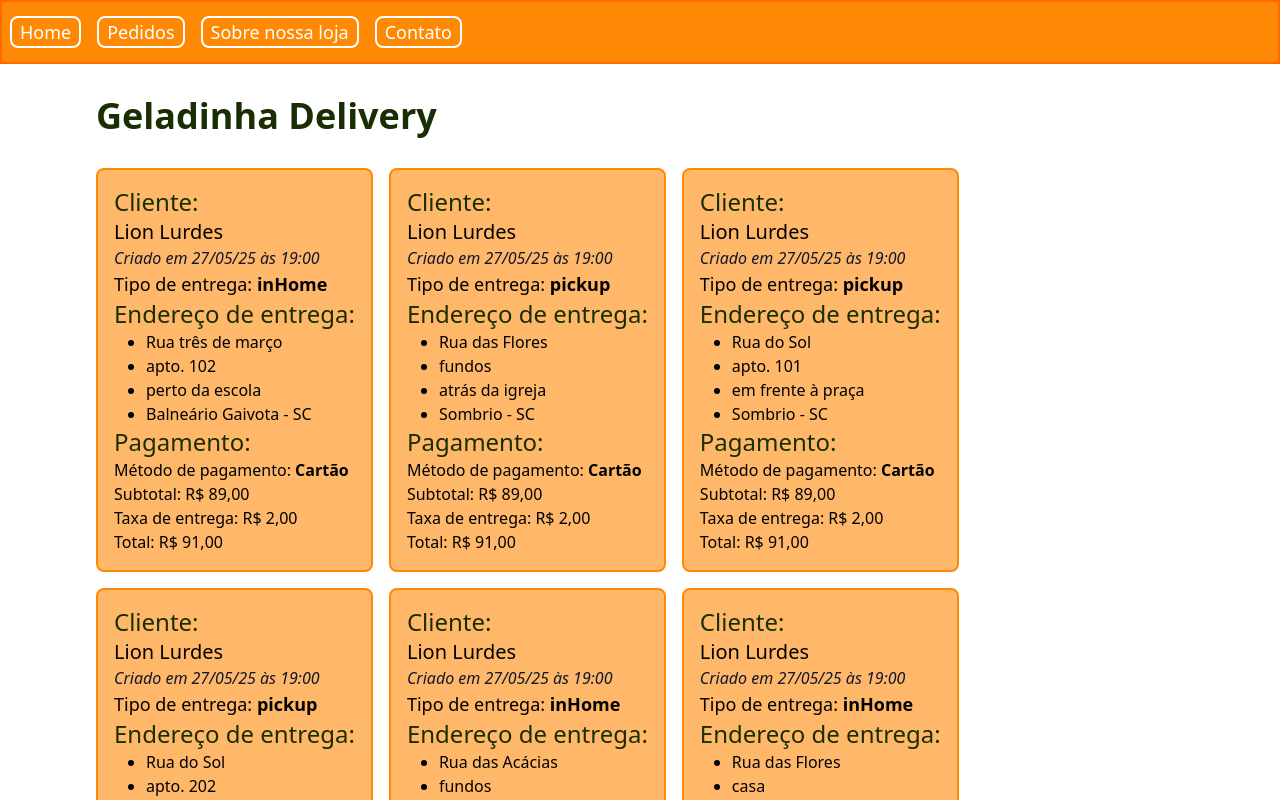
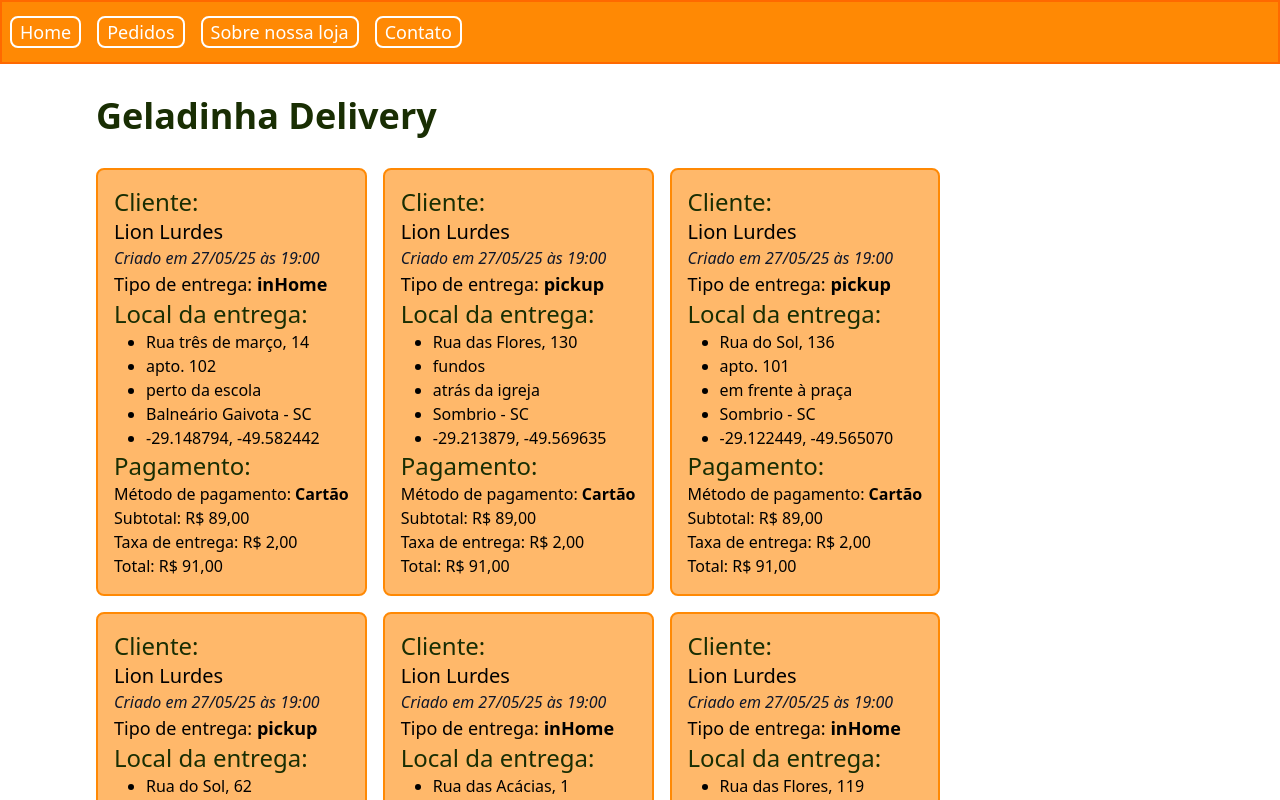
Before and after one commit to swtz/geladinha-delivery, a React (Vite) app: page / in a window 1280 px wide. Shown: the top 800 px of the page. Built offline with nearby package versions, Linux system fonts and the light colour scheme.

Commit message:
Testing google maps access link using the value of location property.

```diff
--- a/src/components/AddressCard/index.tsx
+++ b/src/components/AddressCard/index.tsx
@@ -8,12 +8,23 @@ type AddressCardProps = {
 export function AddressCard({ address }: AddressCardProps) {
   return (
     <div>
-      <Heading as="h3">Endereço de entrega:</Heading>
+      <Heading as="h3">Local da entrega:</Heading>
       <ul className="list-disc pl-8">
-        <li>{address[0].street}</li>
+        <li>{`${address[0].street}, ${address[0].number}`}</li>
         <li>{address[0].complement}</li>
         <li>{address[0].referencePoint}</li>
         <li>{`${address[0].city} - ${address[0].stateCode}`}</li>
+        <li>
+          <a
+            href={`https://maps.google.com.br/maps?q=
+              ${address[0].location.split(",")[0]}
+              %2C
+              ${address[0].location.split(",")[1]}`}
+            target="_blank"
+          >
+            {`${address[0].location}`}
+          </a>
+        </li>
       </ul>
     </div>
   );
```
